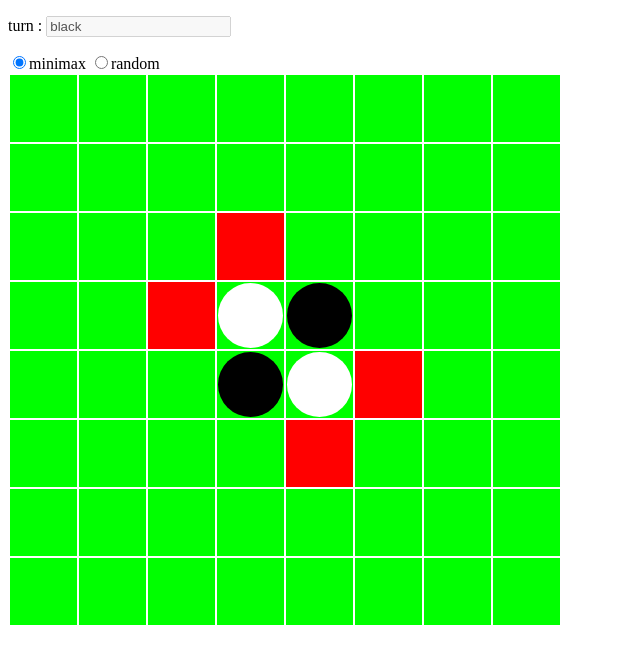
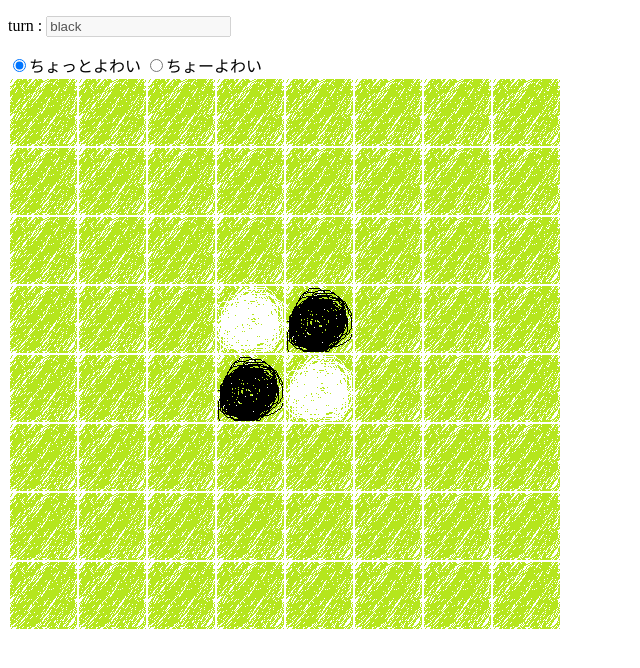
Before and after one commit to sanopy/othello, a plain HTML site: page index.html in a window 1280 px wide. Shown: the whole page, without its empty margins (0-640 px from the left). Drawn offline with nearby package versions, Linux system fonts and the light colour scheme.

Commit message:
change UI

```diff
--- a/index.html
+++ b/index.html
@@ -8,8 +8,8 @@
   <body>
     <form>
       <p>turn : <input type=text value="black" disabled="disabled"></p>
-      <input id="minimax" type="radio" name="algorithm" value="minimax" checked="checked">minimax
-      <input id="random" type="radio" name="algorithm" value="random">random
+      <input id="minimax" type="radio" name="algorithm" value="minimax" checked="checked">ちょっとよわい
+      <input id="random" type="radio" name="algorithm" value="random">ちょーよわい
     </form>
     <table id="borad">
     </table>
--- a/style.css
+++ b/style.css
@@ -1,23 +1,28 @@
 .cell {
   width: 65px;
   height: 65px;
-  background-color: #00FF00;
+  /*background-color: #00FF00;*/
+  background-image: url("./img/green.png");
 }
 
 .black {
   width: 65px;
   height: 65px;
-  border-radius: 50%;
-  background-color: black;
+  /*border-radius: 50%;*/
+  /*background-color: black;*/
+  background-image: url("./img/black.png");
 }
 
 .white {
   width: 65px;
   height: 65px;
-  border-radius: 50%;
-  background-color: white;
+  /*border-radius: 50%;*/
+  /*background-color: white;*/
+  background-image: url("./img/white.png");
 }
 
 .placeable {
-  background-color: red;
+  width: 65px;
+  height: 65px;
+  /*background-color: red;*/
 }
```
Also changed, not shown: img/black.png (added), img/green.png (added), img/white.png (added).
